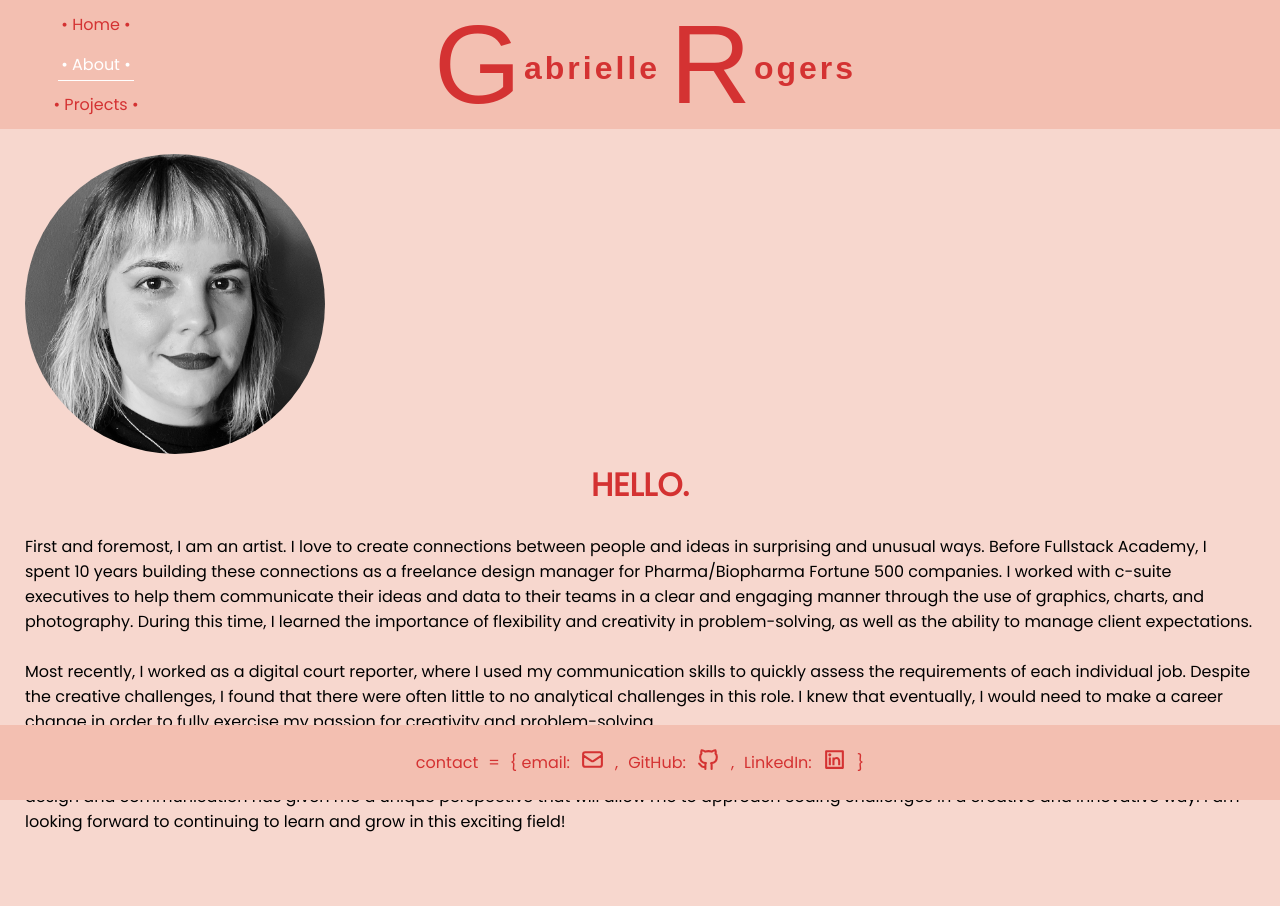
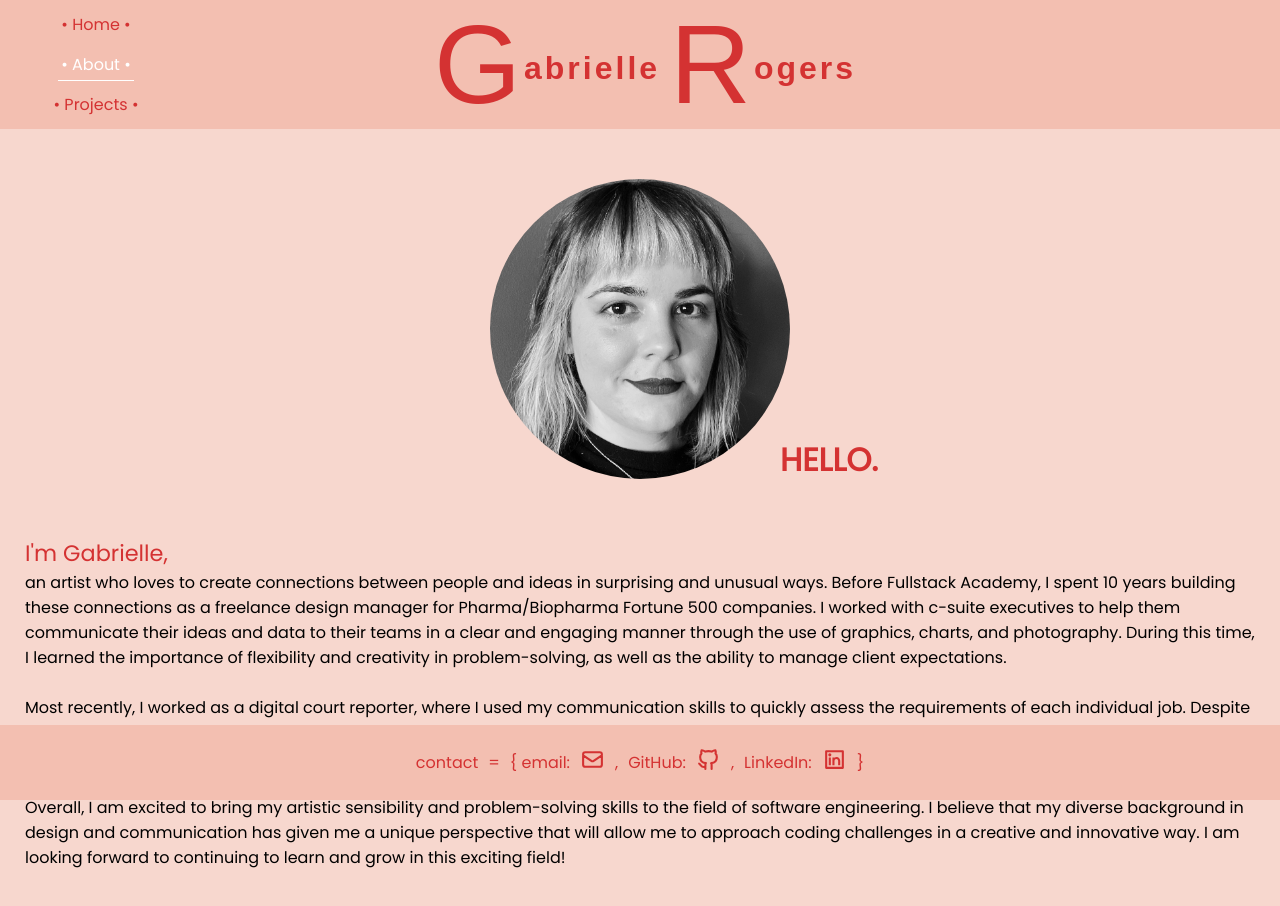
Before and after one commit to gabi-rogers23/personal_site, a React app: page /about in a window 1280 px wide. Built offline with nearby package versions, Linux system fonts and the light colour scheme; a web font is replaced by a local one.

Commit message:
added a starting paragraph and changed the position of hello

```diff
--- a/public/style.css
+++ b/public/style.css
@@ -190,21 +190,15 @@ li {
 .aboutContainer {
   display: flex;
   flex-flow: column nowrap;
+  justify-content: center;
+  align-items: center;
   margin: 25px;
   margin-bottom: 100px;
 }
 
 .selfContainer{
-
-}
-
-.aboutContainer h1{
-  color: rgb(212, 50, 50);
-  text-align: center;
-}
-
-.aboutParagraphs {
-
+  position: relative;
+  margin-top: 25px;
 }
 
 .self {
@@ -214,3 +208,20 @@ li {
   object-fit: cover;
   object-position: center;
 }
+
+.aboutContainer h1{
+  color: rgb(212, 50, 50);
+  text-align: center;
+  position: absolute;
+  margin-top: -50px;
+  margin-left: 290px;
+}
+
+.start{
+  color: rgb(212, 50, 50);
+  font-size: 1.4em;
+}
+
+.aboutParagraphs {
+  margin-top: 25px;
+}
--- a/src/components/about.js
+++ b/src/components/about.js
@@ -5,11 +5,11 @@ const self = require("./assets/Rogers_Gabrielle.jpeg")
 const About = () => {
     return(  <> <NavBar/>
     <div className="aboutContainer">
-        <div><img className="self" src={self}></img><h1>HELLO.</h1></div>
+        <div className="selfContainer"><img className="self" src={self}></img><h1>HELLO.</h1></div>
         <div className="aboutParagraphs">
 
 <br/>
-First and foremost, I am an artist. I love to create connections between people and ideas in surprising and unusual ways. Before Fullstack Academy, I spent 10 years building these connections as a freelance design manager for Pharma/Biopharma Fortune 500 companies. I worked with c-suite executives to help them communicate their ideas and data to their teams in a clear and engaging manner through the use of graphics, charts, and photography. During this time, I learned the importance of flexibility and creativity in problem-solving, as well as the ability to manage client expectations.
+<div className="start">I'm Gabrielle,</div> an artist who loves to create connections between people and ideas in surprising and unusual ways. Before Fullstack Academy, I spent 10 years building these connections as a freelance design manager for Pharma/Biopharma Fortune 500 companies. I worked with c-suite executives to help them communicate their ideas and data to their teams in a clear and engaging manner through the use of graphics, charts, and photography. During this time, I learned the importance of flexibility and creativity in problem-solving, as well as the ability to manage client expectations.
 <p/>
 <br/>
 Most recently, I worked as a digital court reporter, where I used my communication skills to quickly assess the requirements of each individual job. Despite the creative challenges, I found that there were often little to no analytical challenges in this role. I knew that eventually, I would need to make a career change in order to fully exercise my passion for creativity and problem-solving.
```
